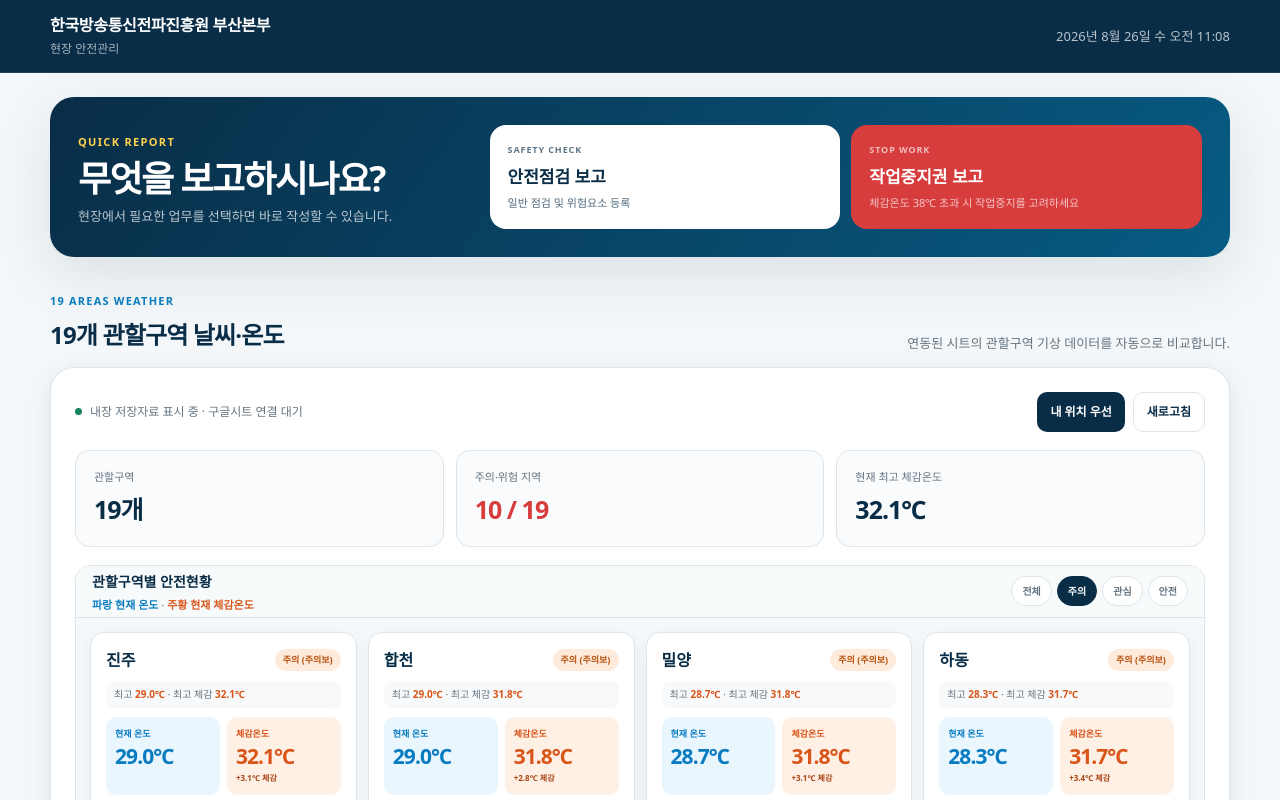
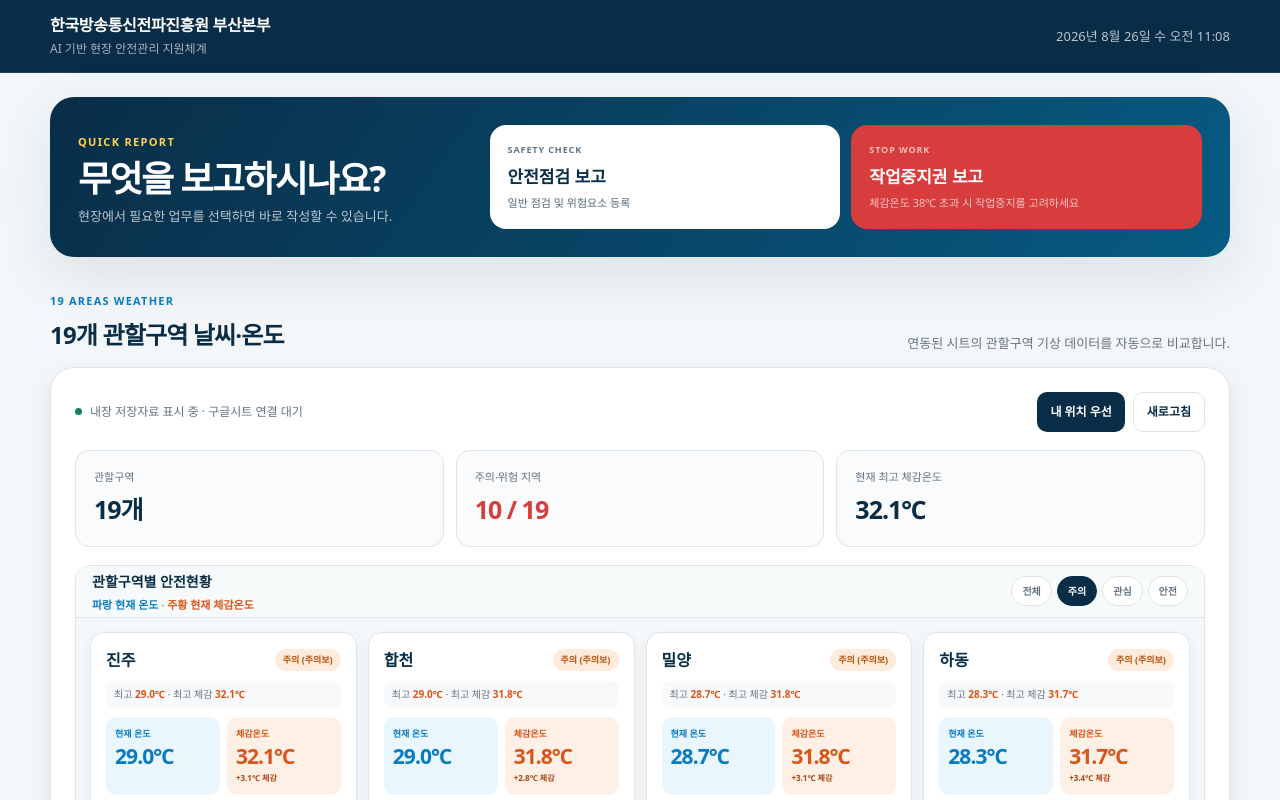
Before and after one commit to DHK-cloud/kca-safety-dashboard, a plain HTML site: page index.html in a window 1280 px wide. Shown: the top 800 px of the page. Drawn offline with Linux system fonts and the light colour scheme; no server answers.

Commit message:
Update brand label for AI safety management system

```diff
--- a/index.html
+++ b/index.html
@@ -504,8 +504,8 @@
 
   <nav aria-label="주요 정보">
     <div class="nav-inner">
-      <div class="brand" aria-label="한국방송통신전파진흥원 부산본부 현장 안전관리">
-        <div class="brand-copy"><strong>한국방송통신전파진흥원 부산본부</strong><span>현장 안전관리</span></div>
+      <div class="brand" aria-label="한국방송통신전파진흥원 부산본부 AI 기반 현장 안전관리 지원체계">
+        <div class="brand-copy"><strong>한국방송통신전파진흥원 부산본부</strong><span>AI 기반 현장 안전관리 지원체계</span></div>
       </div>
       <div class="nav-label"><span id="currentDateTime">현재 시각을 불러오는 중</span></div>
     </div>
```
